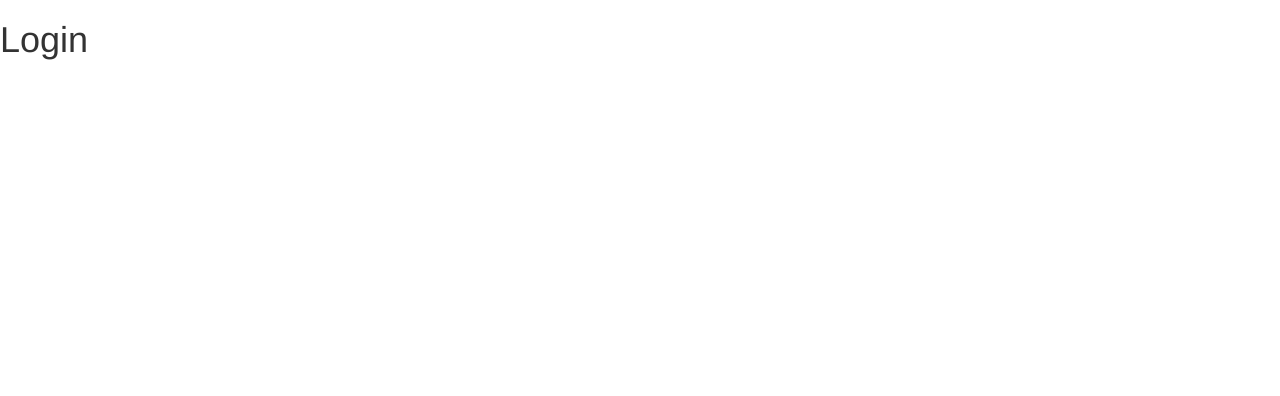
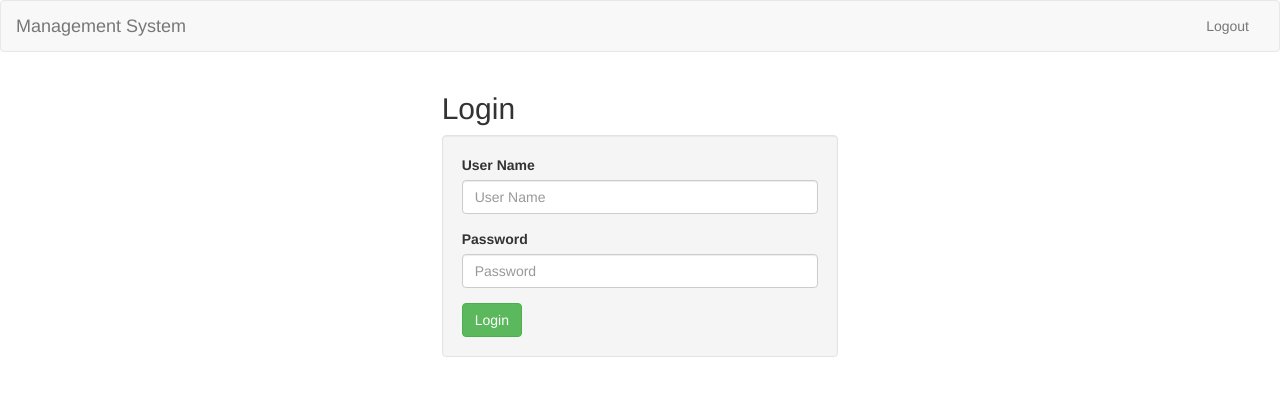
Before and after one commit to Serviox19/Gensoft, a website: page public/index.html at #!/signup in a window 1280 px wide. Drawn offline with nearby package versions, Linux system fonts and the light colour scheme; some packages are replaced by stand-ins of ours.

Commit message:
have frontend boilplate

```diff
--- a/public/index.html
+++ b/public/index.html
@@ -10,12 +10,32 @@
   </head>
   <body>
 
+    <nav class="navbar navbar-default">
+      <div class="container-fluid">
+        <div class="navbar-header">
+          <button type="button" class="navbar-toggle collapsed" data-toggle="collapse" data-target="#nav-toggle" aria-expanded="false">
+            <span class="sr-only">Toggle navigation</span>
+            <span class="icon-bar"></span>
+            <span class="icon-bar"></span>
+            <span class="icon-bar"></span>
+          </button>
+          <a class="navbar-brand" href="">Management System</a>
+        </div>
+        <div class="collapse navbar-collapse" id="nav-toggle">
+          <ul class="nav navbar-nav navbar-right">
+            <li><a href="">Logout</a></li>
+          </ul>
+        </div><!-- /.navbar-collapse -->
+      </div><!-- /.container-fluid -->
+    </nav>
+
 
     <div ui-view></div>
 
 
     <script src="https://cdnjs.cloudflare.com/ajax/libs/angular-ui-router/0.4.2/angular-ui-router.min.js"></script>
     <script src="https://ajax.googleapis.com/ajax/libs/jquery/3.2.1/jquery.min.js"></script>
+    <script src="https://maxcdn.bootstrapcdn.com/bootstrap/3.3.7/js/bootstrap.min.js" crossorigin="anonymous"></script>
     <script src="./angCtrl/app.js"></script>
   </body>
 </html>
--- a/public/partials/login.html
+++ b/public/partials/login.html
@@ -1 +1,18 @@
-<h1>Login</h1>
+<div class="col-md-4 col-md-offset-4">
+  <div class="title">
+    <h2>Login</h2>
+  </div>
+  <div class="well">
+    <form class="" action="" method="POST">
+      <div class="form-group">
+        <label for="">User Name</label>
+        <input type="text" class="form-control" id="username" placeholder="User Name">
+      </div>
+      <div class="form-group">
+        <label for="">Password</label>
+        <input type="password" class="form-control" id="password" placeholder="Password">
+      </div>
+      <button class="btn btn-success" type="submit" name="">Login</button>
+    </form>
+  </div>
+</div>
```
Also changed, not shown: public/partials/signup.html (deleted, +0 -1 lines).
